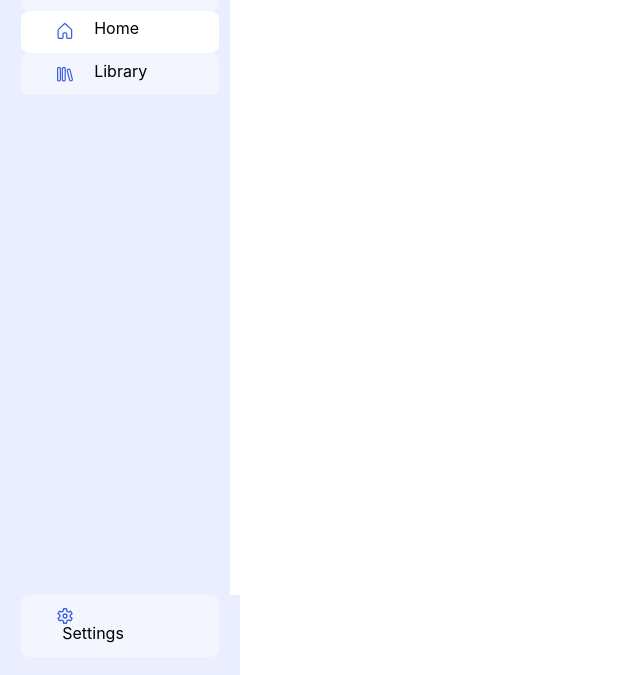
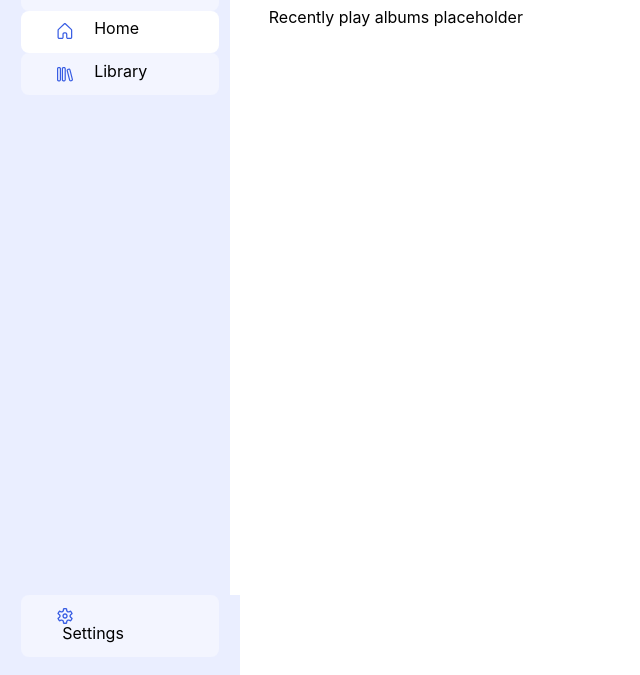
Before and after one commit to BetaPictoris/harmony, a React app: page / in a window 1280 px wide. Shown: the part 125-800 px from the top of the page, without its empty margins (0-640 px from the left). Built offline with nearby package versions, Linux system fonts and the light colour scheme.

Commit message:
Fixed page size

```diff
--- a/app/pages/HomePage.js
+++ b/app/pages/HomePage.js
@@ -1,7 +1,20 @@
+import Section from "../components/Section";
+
 export default function HomePage() {
   return (
     <div className="home page">
       <h1 className="pageTitle">Welcome back!</h1>
+      <div className="homeContent pageContent">
+        <Section title="Jump back in...">
+          Recently play albums placeholder
+        </Section>
+      </div>
+      <div className="homeFooter pageFooter">
+        Made with <span className="heart">❤️</span> by{" "}
+        <a href="//github.com/BetaPictoris" target="_blank">
+          Beta Pictoris
+        </a>
+      </div>
     </div>
   );
 }
--- a/app/styles/App.scss
+++ b/app/styles/App.scss
@@ -10,5 +10,5 @@ $marginTopBottom: 3vh;
   margin-top: $marginTopBottom;
   margin-bottom: $marginTopBottom;
 
-  max-width: calc(100vw - 36vw);
+  max-width: calc(100vw - 21vw);
 }
--- a/app/styles/Pages.scss
+++ b/app/styles/Pages.scss
@@ -1,4 +1,22 @@
+$marginTopBottom: 3vh;
+
 .pageTitle {
   margin: 0;
   margin-bottom: 10px;
 }
+
+.page {
+  overflow-y: scroll;
+  height: calc(100vh - (2 * $marginTopBottom));
+
+  // Hide the scrollbar
+  &::-webkit-scrollbar {
+    display: none;
+  }
+  scrollbar-width: none;
+  -ms-overflow-style: none;
+}
+
+.homeContent {
+  min-height: 100vh;
+}
```
